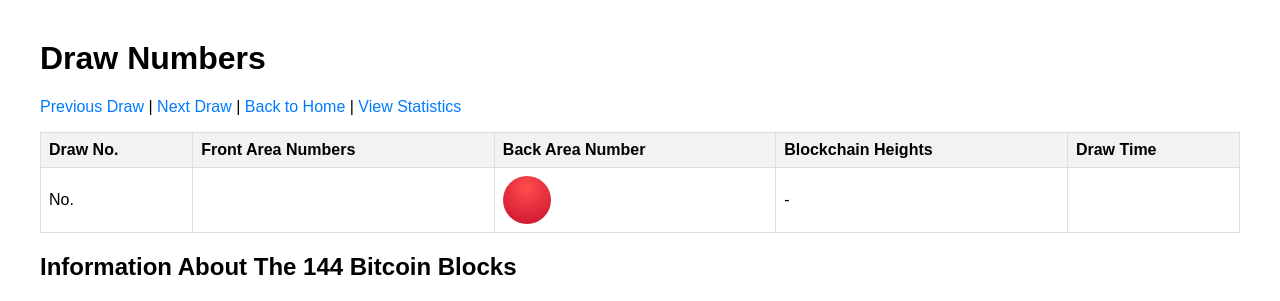
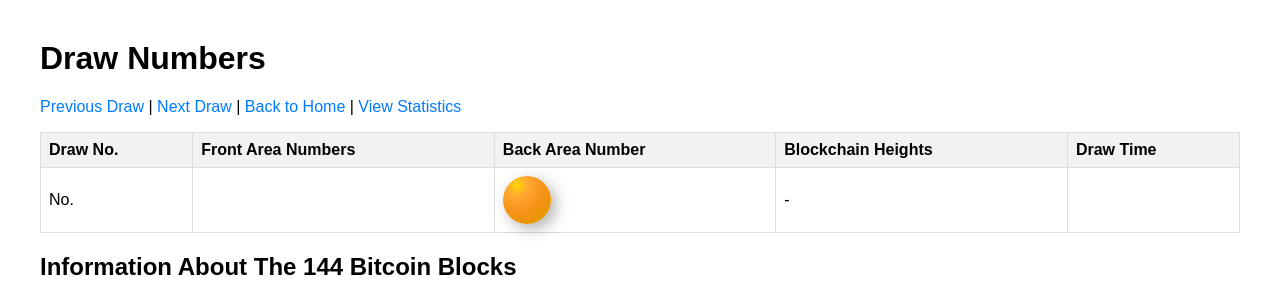
Before and after one commit to RaynorZhong/lucky2049, a FastAPI app: template templates/draw.html in a window 1280 px wide. Shown: the top 301 px of the page. Run offline with FastAPI, Linux system fonts and the light colour scheme; the template is opened without the code that fills it, so the values that code supplies are empty; parts of the project's set-up code (start-up, migrations or seed data) failed here and were passed over.

Commit message:
add apis in main.py, update the color of the balls

```diff
--- a/main.py
+++ b/main.py
@@ -1,6 +1,7 @@
 from fastapi import FastAPI, Request, BackgroundTasks
 from fastapi.templating import Jinja2Templates
 from fastapi.staticfiles import StaticFiles
+from fastapi.middleware.cors import CORSMiddleware
 from apscheduler.schedulers.asyncio import AsyncIOScheduler
 from apscheduler.triggers.interval import IntervalTrigger
 from contextlib import asynccontextmanager
@@ -41,6 +42,22 @@ if not os.path.exists("static"):
 
 # Initialize the database
 init_db()
+
+# CORS configuration
+origins = [
+    "http://localhost",
+    "http://localhost:3000",
+    "https://bit-lotto.vercel.app",
+    ]
+
+app.add_middleware(
+    CORSMiddleware,
+    allow_origins=origins,
+    allow_credentials=True,
+    allow_methods=["*"],
+    allow_headers=["*"],
+)
+
 
 @app.get("/")
 async def index(request: Request):
@@ -100,8 +117,34 @@ async def logs(request: Request, page: int = 1):
         "total_pages": total_pages
     })
 
+@app.get("/api/index")
+async def api_index():
+    """API endpoint to get the latest 20 lottery draws"""
+    recent_draws = get_limit_draws()
+    last_draw_height = recent_draws[0].end_height if recent_draws else 0
+    current_height = get_max_bitcoin_height()
+    return {
+        "draws": recent_draws,
+        "num_trials": get_max_draw_id() + 1,
+        "last_draw_height": last_draw_height,
+        "current_height": current_height
+    }
+
 @app.get("/api/draws")
 async def api_draws():
     """API endpoint to get all lottery draws"""
     draws = get_all_draws()
     return {"draws": draws}
+
+@app.get("/api/draw/{trial_id}")
+async def api_get_draw(trial_id: int):
+    """API endpoint to get a specific lottery draw by trial ID"""
+    draw = get_draw_by_id(trial_id)
+    heights = get_heights_by_draw_id(trial_id)
+    bitcoins = select_bitcoin_by_height(heights)
+    if draw:
+        return {
+            "bitcoins": bitcoins,
+            "draw": draw
+        }
+    return {"error": "Invalid draw number"}
--- a/templates/draw.html
+++ b/templates/draw.html
@@ -11,7 +11,20 @@
         a { color: #007bff; text-decoration: none; }
         a:hover { text-decoration: underline; }
         .white-balls {
-            background: radial-gradient(circle at 50% 25%, #fff, #bbb);
+            border-radius: 50%; /* Ensure circle shape */
+            background: radial-gradient(
+                circle at 30% 20%, /* Light source position, slightly offset to top left */
+                #FFFFFF 0%, /* Pure white highlight */
+                #F5F5F5 30%, /* Bright white transition */
+                #E0E0E0 60%, /* Light gray for layering */
+                #CCCCCC 100% /* Darker gray for shadow */
+            );
+            /* Add outer shadow for 3D effect */
+            box-shadow:
+                5px 5px 15px rgba(0, 0, 0, 0.3), /* Outer shadow */
+                -3px -3px 10px rgba(255, 255, 255, 0.3); /* Highlight effect */
+            /* Optional: inner shadow for more depth */
+            /* box-shadow: inset 0 0 10px rgba(0, 0, 0, 0.2); */
             border: none;
             perspective: 600px;
             perspective-origin: 50% 50%;
@@ -29,12 +42,20 @@
             font-weight: 700;
             font-style: normal;
             text-align: center;
-            color: #101820;
+            color: #151d25;
             font-size: 1.25rem;
         }
         .powerball {
-            background: radial-gradient(circle at 50% 25%, #ff4d4d, #c8102e);
-            color: #fff;
+            border-radius: 50%; /* Ensure circle shape */
+            background: radial-gradient(
+                circle at 30% 20%, /* Light source position, slightly offset to top left */
+                #FFD700 0%, /* Highlight, light gold for brightness */
+                #FFAA33 20%, /* Transition to bright orange */
+                #F7931A 50%, /* Bitcoin main color */
+                #E69500 80%, /* Darker orange */
+                #D87A00 100% /* Even darker shadow color */
+            );
+            color: #fff6ef;
         }
         .d-flex {
             display: flex;
```
Also changed, not shown: templates/index.html (+26 -4 lines).
